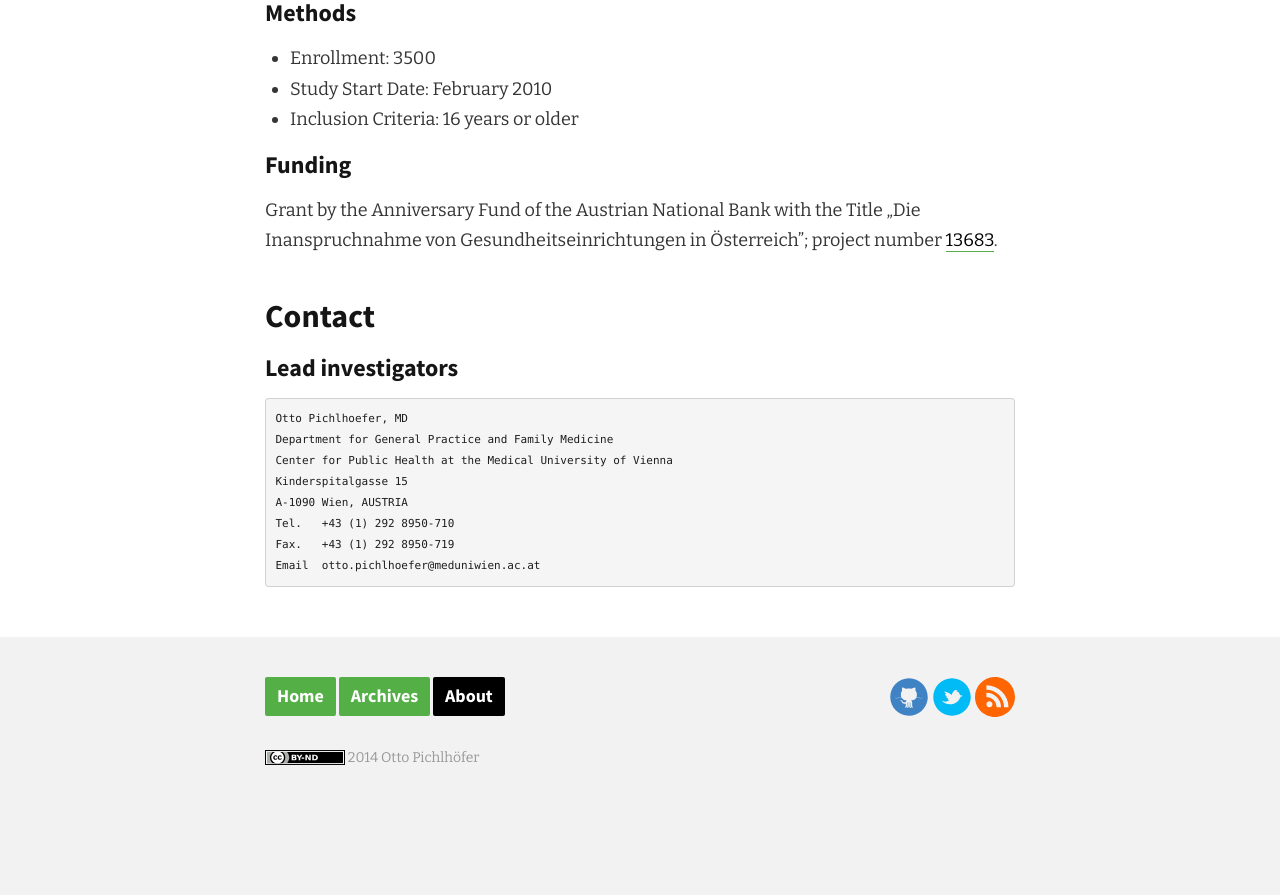
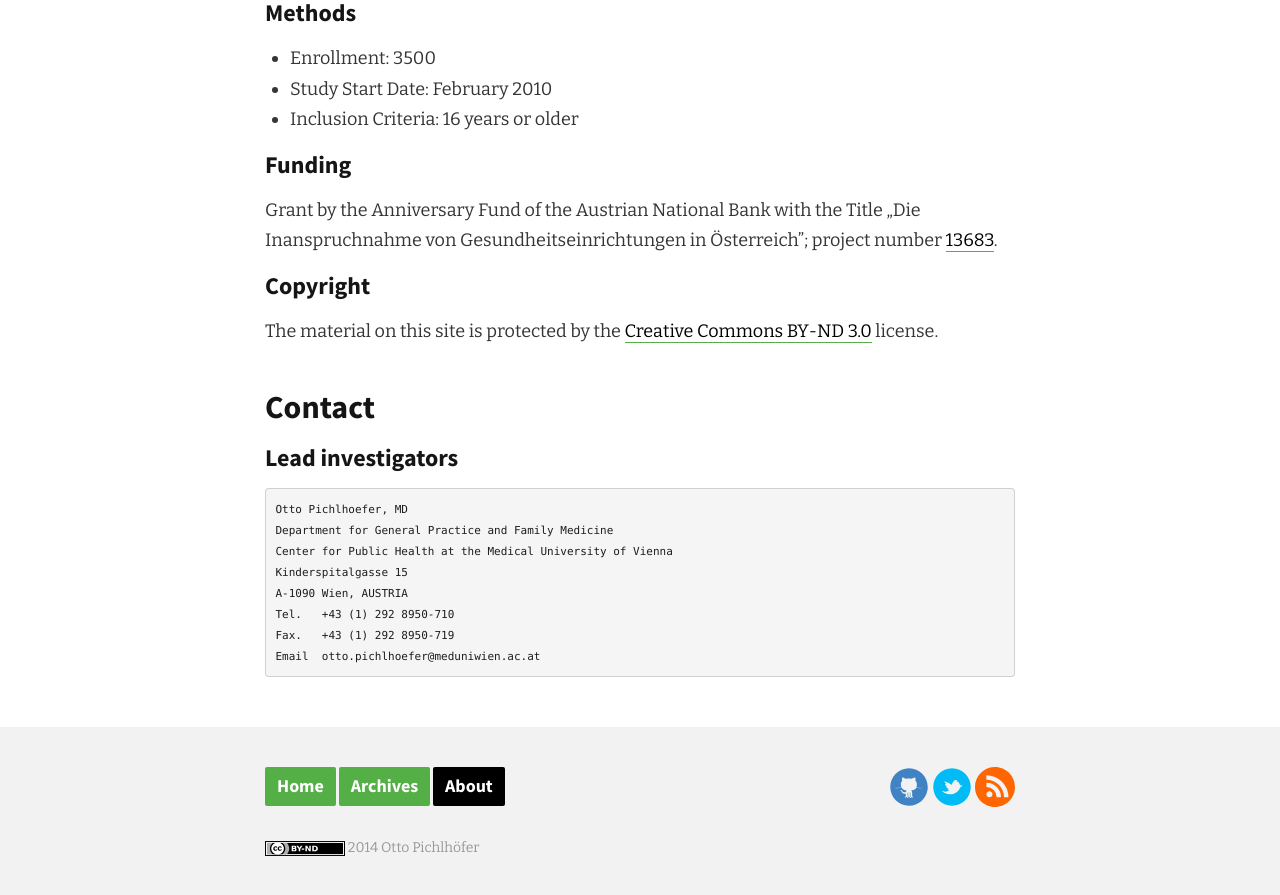
Before and after one commit to ottopichlhoefer/ECOHCARE, a Jekyll site: the page built from about.md, in a window 1280 px wide and 900 px high, scrolled down 918 px. Shown: the top 895 px of the window. Built offline with Jekyll 4.4.1, drawn with Linux system fonts in a browser that asks for light colours; Markdown is read by kramdown in place of the engine named in the settings; before the commit the page ends 1727 px from its top, so only the background shows below that.

Commit message:
Added Copyright

```diff
--- a/about.md
+++ b/about.md
@@ -37,6 +37,9 @@ Grant by the Anniversary Fund of the Austrian National Bank with the Title „Di
 
 [13683]: http://www.oenb.at/jublfonds/jublfonds/projectsearch?id=5106&action=detailview&origin=resultlist
 
+Copyright
+---------
+The material on this site is protected by the [Creative Commons BY-ND 3.0](http://creativecommons.org/licenses/by-nd/3.0/) license.
 
 Contact
 =======
```
